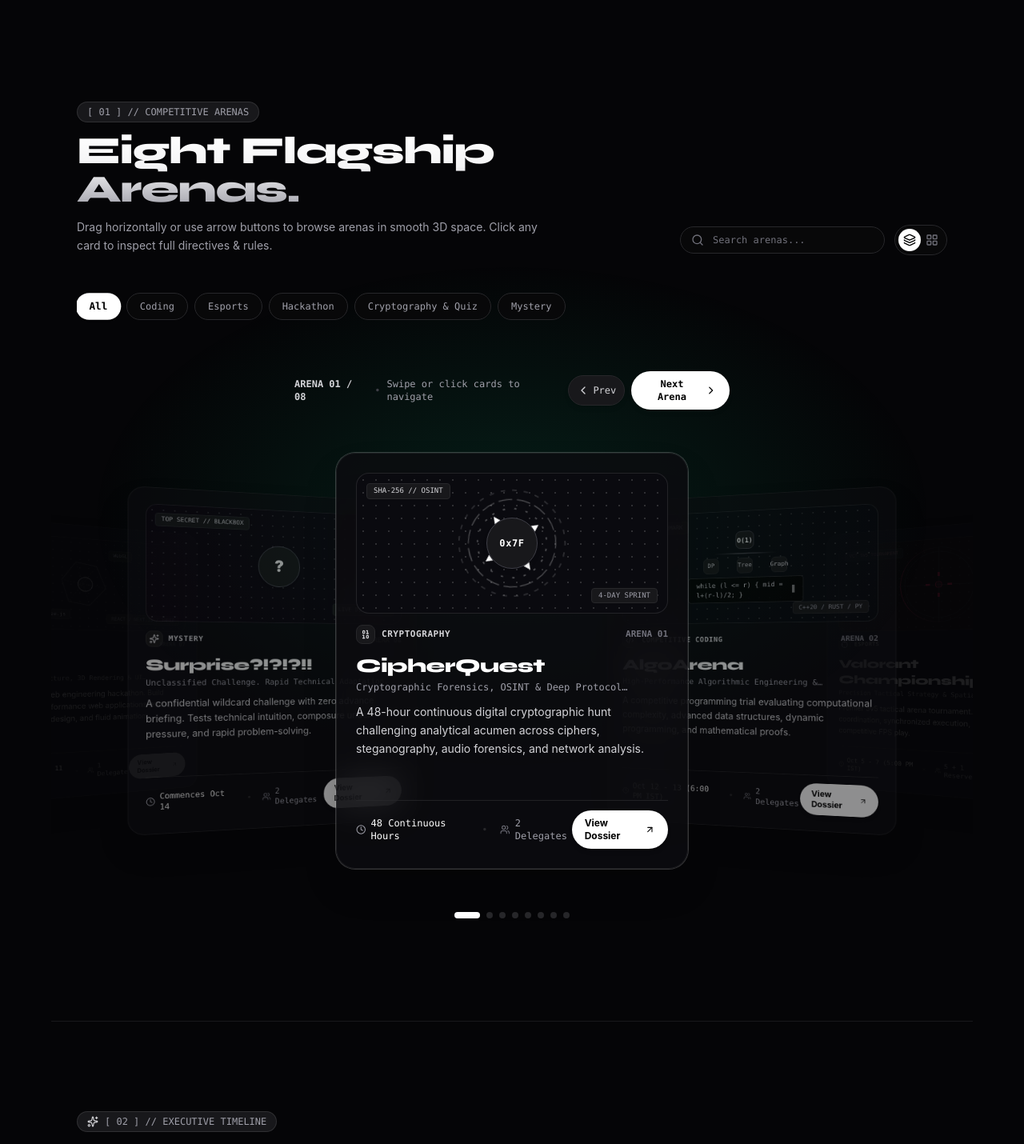
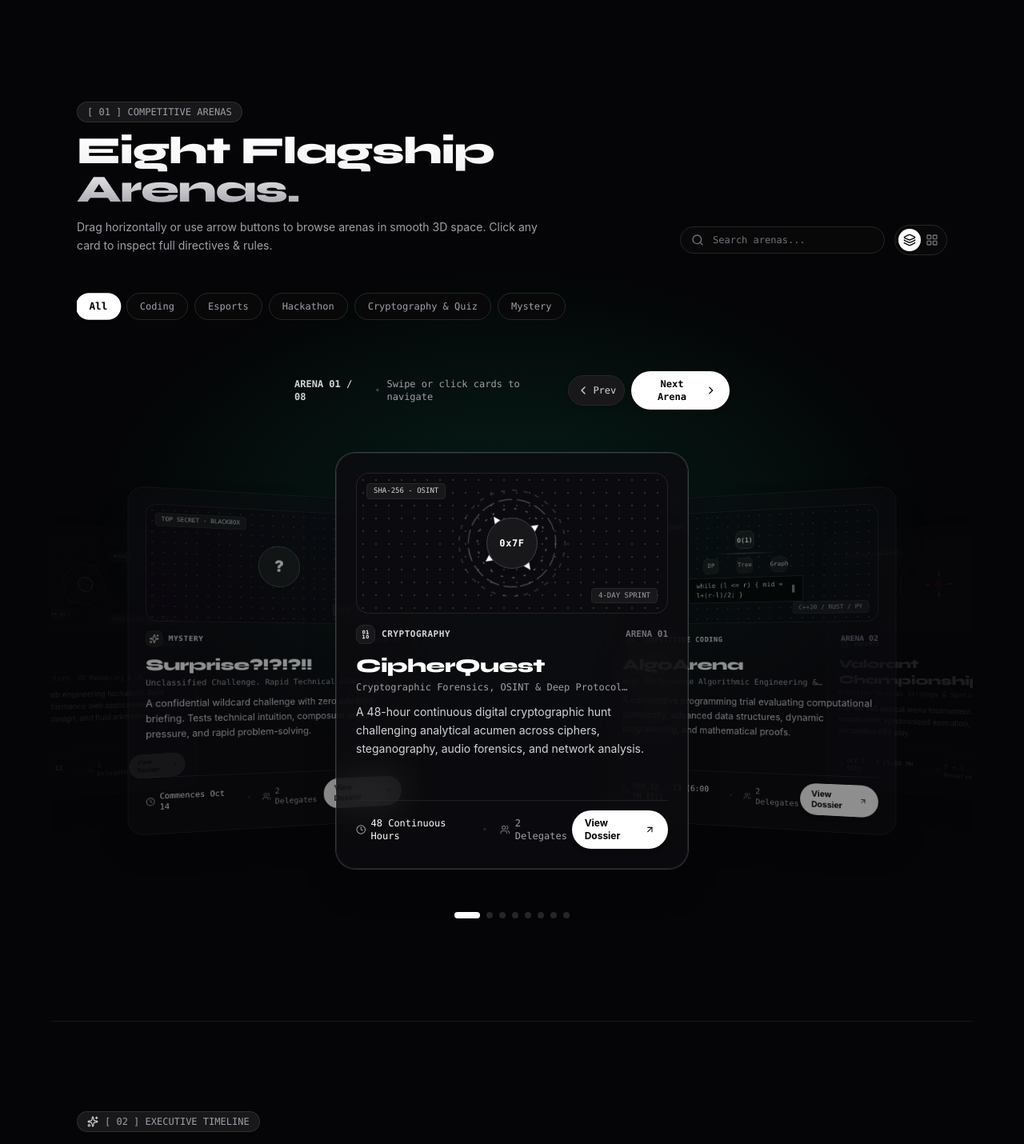
Before and after one commit to Valenite/genesiz-web, a React (Vite) app: page / in a window 1280 px wide. Shown: the part 940-2370 px from the top of the page at 80% size. Built offline with nearby package versions, Linux system fonts and the light colour scheme.

Commit message:
Remove // slashes across all section headers, badges, and modals

```diff
--- a/src/components/AdminVaultModal.tsx
+++ b/src/components/AdminVaultModal.tsx
@@ -43,7 +43,7 @@ export const AdminVaultModal: React.FC<AdminVaultModalProps> = ({ onClose }) =>
             <div className="flex items-center gap-2">
               <Shield className="w-5 h-5 text-indigo-400" />
               <h2 className="text-xl sm:text-2xl font-extrabold text-white tracking-tight">
-                GENESIZ 2026 // Registration Vault
+                GENESIZ 2026 - Registration Vault
               </h2>
             </div>
             <p className="text-xs font-mono text-zinc-400 mt-0.5">
--- a/src/components/CommunitySection.tsx
+++ b/src/components/CommunitySection.tsx
@@ -25,7 +25,7 @@ export const CommunitySection: React.FC = () => {
         <div className="space-y-4 mb-12">
           <div className="inline-flex items-center gap-2 px-3 py-1 rounded-full bg-zinc-900 border border-white/10 text-xs font-mono text-zinc-400">
             <Sparkles className="w-3.5 h-3.5 text-zinc-300" />
-            <span>[ 03 ] // CENTRAL INTELLIGENCE HQ</span>
+            <span>[ 03 ] CENTRAL INTELLIGENCE HQ</span>
           </div>
           <h2 className="text-3xl sm:text-5xl font-extrabold tracking-tight text-gradient-silver">
             Join Discord Headquarters.
--- a/src/components/CreditsSection.tsx
+++ b/src/components/CreditsSection.tsx
@@ -58,7 +58,7 @@ export const CreditsSection: React.FC = () => {
         <div className="space-y-4 mb-12">
           <div className="inline-flex items-center gap-2 px-3 py-1 rounded-full bg-zinc-900 border border-white/10 text-xs font-mono text-zinc-400">
             <Sparkles className="w-3.5 h-3.5 text-zinc-300" />
-            <span>[ 04 ] // FOUNDER CREDITS & LEADERSHIP</span>
+            <span>[ 04 ] FOUNDER CREDITS & LEADERSHIP</span>
           </div>
           <h2 className="text-3xl sm:text-5xl font-extrabold tracking-tight text-gradient-silver">
             The Genesis Vision.
--- a/src/components/EventGrid.tsx
+++ b/src/components/EventGrid.tsx
@@ -164,7 +164,7 @@ export const EventGrid: React.FC<EventGridProps> = ({ onSelectEvent }) => {
         <div className="flex flex-col md:flex-row md:items-end justify-between gap-6 mb-12">
           <div className="space-y-3">
             <div className="inline-flex items-center gap-2 px-3 py-1 rounded-full bg-zinc-900 border border-white/10 text-xs font-mono text-zinc-400">
-              <span>[ 01 ] // COMPETITIVE ARENAS</span>
+              <span>[ 01 ] COMPETITIVE ARENAS</span>
             </div>
             <h2 className="text-3xl sm:text-5xl font-extrabold tracking-tight text-gradient-silver">
               Eight Flagship Arenas.
--- a/src/components/EventVisual.tsx
+++ b/src/components/EventVisual.tsx
@@ -39,7 +39,7 @@ export const EventVisual: React.FC<EventVisualProps> = ({ eventId, className = '
           </div>
 
           <div className="absolute top-3 left-3 px-2 py-0.5 rounded bg-zinc-900 border border-zinc-800 text-[9px] font-mono text-zinc-300">
-            SHA-256 // OSINT
+            SHA-256 - OSINT
           </div>
           <div className="absolute bottom-3 right-3 px-2 py-0.5 rounded bg-zinc-900 border border-zinc-800 text-[9px] font-mono text-zinc-400">
             4-DAY SPRINT
@@ -259,7 +259,7 @@ export const EventVisual: React.FC<EventVisualProps> = ({ eventId, className = '
           </div>
 
           <div className="absolute top-3 left-3 px-2 py-0.5 rounded bg-zinc-900 border border-zinc-800 text-[9px] font-mono text-zinc-300">
-            TOP SECRET // BLACKBOX
+            TOP SECRET - BLACKBOX
           </div>
           <div className="absolute bottom-3 right-3 px-2 py-0.5 rounded bg-zinc-900 border border-zinc-800 text-[9px] font-mono text-zinc-400">
             LIVE DISCLOSURE
--- a/src/components/FAQSection.tsx
+++ b/src/components/FAQSection.tsx
@@ -32,7 +32,7 @@ export const FAQSection: React.FC = () => {
         <div className="space-y-4 mb-12">
           <div className="inline-flex items-center gap-2 px-3 py-1 rounded-full bg-zinc-900 border border-white/10 text-xs font-mono text-zinc-400">
             <Sparkles className="w-3.5 h-3.5 text-zinc-300" />
-            <span>[ 05 ] // FREQUENT INQUIRIES & PROTOCOLS</span>
+            <span>[ 05 ] FREQUENT INQUIRIES & PROTOCOLS</span>
           </div>
           <h2 className="text-3xl sm:text-5xl font-extrabold tracking-tight text-gradient-silver">
             Everything you need to know.
--- a/src/components/HolographicPass.tsx
+++ b/src/components/HolographicPass.tsx
@@ -45,7 +45,7 @@ export const HolographicPass: React.FC<HolographicPassProps> = ({ passData, onCl
 
     ctx.font = '14px monospace';
     ctx.fillStyle = '#a1a1aa';
-    ctx.fillText('OFFICIAL ACCREDITATION CREDENTIAL // ARCHITECT: VALENITE ELECTRION', 60, 130);
+    ctx.fillText('OFFICIAL ACCREDITATION CREDENTIAL - ARCHITECT: VALENITE ELECTRION', 60, 130);
 
     // ID
     ctx.font = '14px monospace';
--- a/src/components/RegistrationModal.tsx
+++ b/src/components/RegistrationModal.tsx
@@ -188,7 +188,7 @@ export const RegistrationModal: React.FC<RegistrationModalProps> = ({
               </h2>
             </div>
             <p className="text-xs font-mono text-zinc-400 mt-0.5">
-              GENESIZ 2026 // Official Inter-Institutional Registration
+              GENESIZ 2026 - Official Inter-Institutional Registration
             </p>
           </div>
 
--- a/src/components/ScheduleSection.tsx
+++ b/src/components/ScheduleSection.tsx
@@ -24,7 +24,7 @@ export const ScheduleSection: React.FC = () => {
           <div className="space-y-3">
             <div className="inline-flex items-center gap-2 px-3 py-1 rounded-full bg-zinc-900 border border-white/10 text-xs font-mono text-zinc-400">
               <Sparkles className="w-3.5 h-3.5 text-zinc-300" />
-              <span>[ 02 ] // EXECUTIVE TIMELINE</span>
+              <span>[ 02 ] EXECUTIVE TIMELINE</span>
             </div>
             <h2 className="text-3xl sm:text-5xl font-extrabold tracking-tight text-gradient-silver">
               October 05 – 14, 2026.
```
